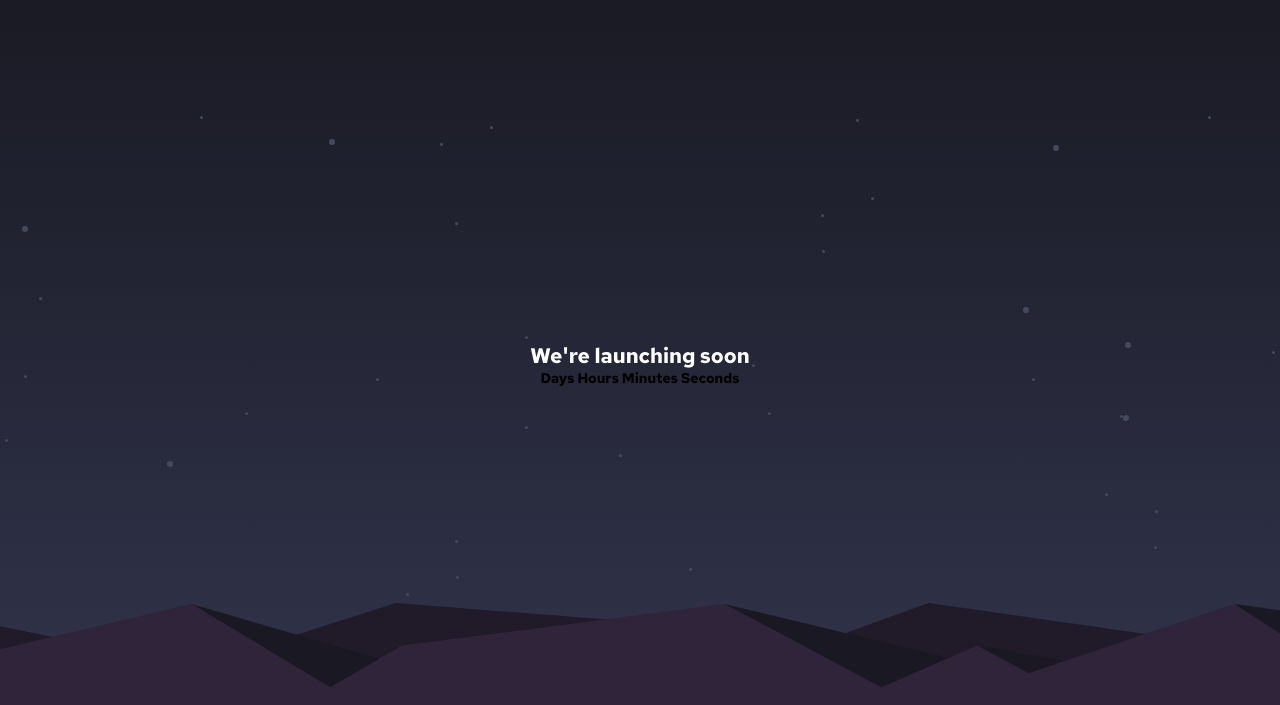
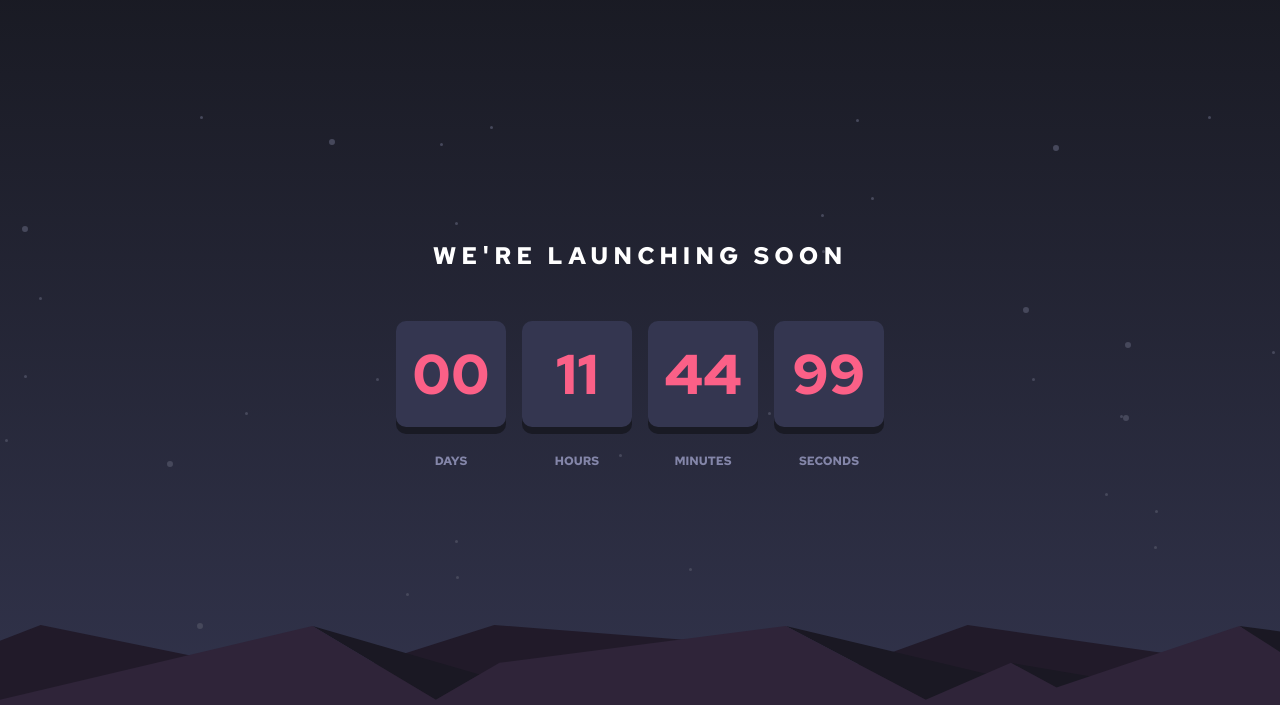
Before and after one commit to mitulpatel224/practice-launch-countdown, a website: page index.html in a window 1280 px wide. Shown: the top 705 px of the page. Drawn offline with Linux system fonts and the light colour scheme.

Commit message:
feat: timer cards

```diff
--- a/assets/scss/base/_global.scss
+++ b/assets/scss/base/_global.scss
@@ -9,19 +9,37 @@ body {
   font-weight: 700;
   font-size: 14px;
   background-image: linear-gradient($VeryVeryDarkBlue, $DarkDeSaturatedBlue);
-
+  object-fit: cover;
   &::before {
     @extend .bg-img;
     background-image: url("../../assets/images/bg-stars.svg");
+    z-index: -1;
   }
   &::after {
     @extend .bg-img;
     background-image: url("../../assets/images/pattern-hills.svg");
-    background-position: bottom right;
+    background-position: bottom center;
+    background-size: contain;
+    z-index: -1;
   }
 }
 h1,
 h2,
 h3 {
   color: $White;
+  letter-spacing: 5px;
+  text-transform: uppercase;
+  text-align: center;
 }
+h1 {
+  font-size: 1.5rem;
+}
+
+@media (max-width: 425px) {
+  body {
+    &::after {
+      background-position: bottom right;
+      background-size: auto;
+    }
+  }
+}
--- a/assets/scss/components/_countdown.scss
+++ b/assets/scss/components/_countdown.scss
@@ -1,3 +1,47 @@
+.box-shadow {
+  box-shadow: 0px 7px 0px 0px $VeryVeryDarkBlue;
+}
+// TODO: MOVE TO COMMON
+.bg-DarkDeSaturatedBlue {
+  background-color: $DarkDeSaturatedBlue;
+}
+
 .countdown {
   height: 100%;
+  &-title {
+    margin-bottom: 50px;
+  }
 }
+.timer {
+  text-transform: uppercase;
+  &-card {
+    text-align: center;
+    &-value {
+      @extend .box-shadow;
+      @extend .bg-DarkDeSaturatedBlue;
+      min-width: 72px;
+      color: $SofRed;
+      font-size: 2em;
+      padding: 16px;
+      margin-bottom: 10px;
+      // border: 1px solid black;
+      border-radius: 10px;
+      overflow: hidden;
+    }
+    &-label {
+      color: $GrayishBlue;
+      font-size: 0.75rem;
+    }
+  }
+}
+
+@media (min-width: 768px) {
+  .timer {
+    &-card {
+      &-value {
+        min-width: 110px;
+        font-size: 4em;
+      }
+    }
+  }
+}
--- a/assets/scss/utilities/_flex.scss
+++ b/assets/scss/utilities/_flex.scss
@@ -17,3 +17,13 @@
 .flex-grow-1 {
   flex-grow: 1;
 }
+
+.gap-1 {
+  gap: 1rem;
+}
+.gap-2 {
+  gap: 2rem;
+}
+.gap-3 {
+  gap: 3rem;
+}
--- a/assets/scss/utilities/_size.scss
+++ b/assets/scss/utilities/_size.scss
@@ -11,3 +11,14 @@
 .h-50 {
   width: 50%;
 }
+
+.container {
+  padding: 10px;
+  max-width: 1024px;
+  margin: 0 auto;
+}
+
+@media (max-width: 375px) {
+  .container {
+  }
+}
--- a/index.html
+++ b/index.html
@@ -18,21 +18,50 @@
       rel="stylesheet"
     />
   </head>
-  <body>
+  <body class="">
     <main class="d-flex flex-column">
       <!-- COUNTDOWN START -->
-      <section class="countdown">
+      <section class="countdown container">
         <div
           class="d-flex flex-column justify-content-center align-items-center flex-grow-1 h-100"
         >
-          <h1>We're launching soon</h1>
-          <div>Days Hours Minutes Seconds</div>
+          <h1 class="countdown-title">We're launching soon</h1>
+          <div class="timer d-flex gap-1">
+            <!-- CARD: DAYS -->
+            <div class="timer-card d-flex flex-column gap-1">
+              <div class="timer-card-value">
+                <data>00</data>
+              </div>
+              <span class="timer-card-label">DAYS</span>
+            </div>
+            <!-- CARD: HOURS -->
+            <div class="timer-card d-flex flex-column gap-1">
+              <div class="timer-card-value">
+                <data>11</data>
+              </div>
+              <span class="timer-card-label">HOURS</span>
+            </div>
+            <!-- CARD: MINUTES -->
+            <div class="timer-card d-flex flex-column gap-1">
+              <div class="timer-card-value">
+                <data>44</data>
+              </div>
+              <span class="timer-card-label">MINUTES</span>
+            </div>
+            <!-- CARD: SECONDS -->
+            <div class="timer-card d-flex flex-column gap-1">
+              <div class="timer-card-value">
+                <data>99</data>
+              </div>
+              <span class="timer-card-label">SECONDS</span>
+            </div>
+          </div>
         </div>
       </section>
       <!-- COUNTDOWN END -->
 
       <!-- FOOTER START -->
-      <footer class="d-flex flex-column">
+      <footer class="d-flex flex-column container">
         <!-- SOCIAL MEDIA START -->
         <ul class="nav d-flex justify-content-center">
           <li class="nav-item">
```
Also changed, not shown: style.css, 1 other file.
